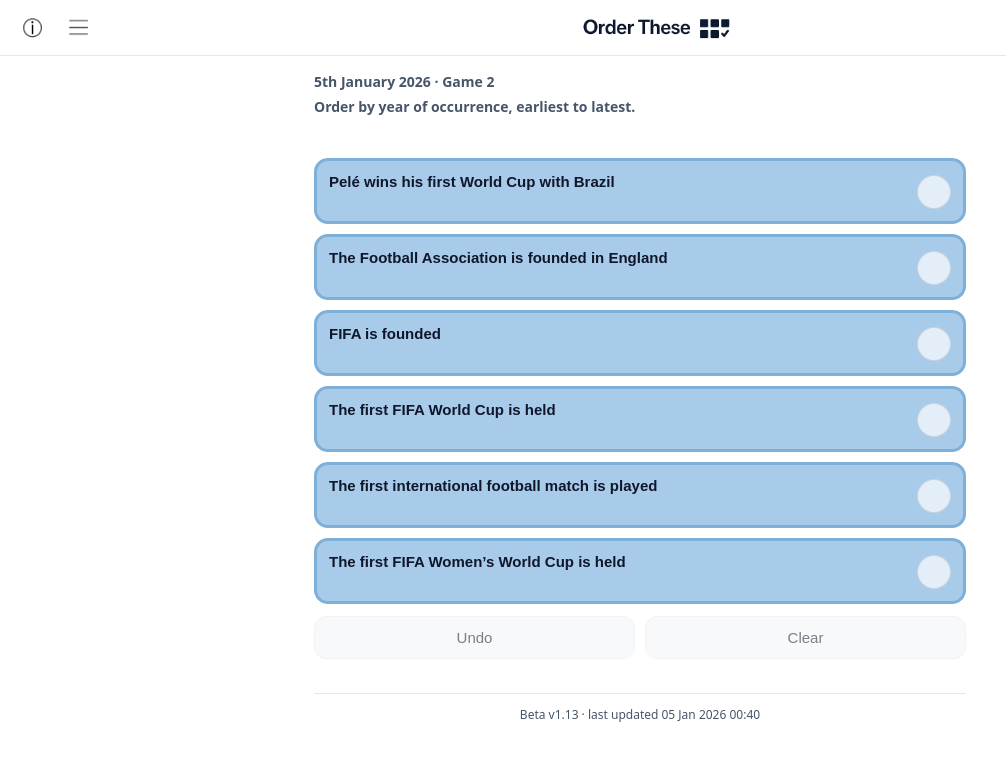
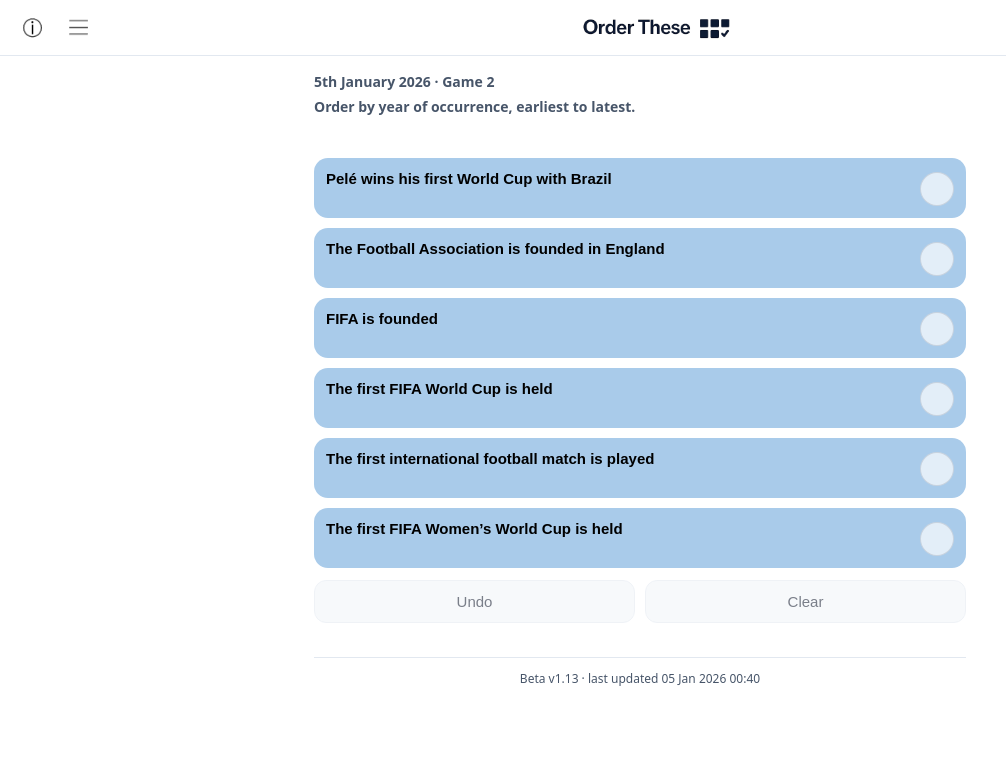
Before and after one commit to jimgallagher80/Eventorder, a PHP site: page / in a window 1280 px wide. Shown: the top 761 px of the page, without its empty margins (0-1006 px from the left). Run offline with PHP 8.4, Linux system fonts and the light colour scheme.

Commit message:
Update style.css

```diff
--- a/style.css
+++ b/style.css
@@ -11,28 +11,20 @@
   --btnSecondaryText: #0f172a;
 
   /* NYT-ish colours (by eye) */
-  --nytBlue: #A9CBEA;     /* Connections result-band blue, slightly darker */
-  --nytBlueBorder: #7FB0DA;
-
-  --nytYellow: #F9DF6D;   /* Connections result-band yellow */
-  --nytYellowBorder: #E7C94A;
-
-  --nytGreen: #A0C35A;    /* single green used everywhere */
+  --nytBlue: #A9CBEA;
+  --nytYellow: #F9DF6D;
+  --nytGreen: #A0C35A;
 
   /* Map game semantics to NYT-ish */
   --blueTint: var(--nytBlue);
-  --blueBorder: var(--nytBlueBorder);
-
   --amber: var(--nytYellow);
-  --amberBorder: var(--nytYellowBorder);
-
   --green: var(--nytGreen);
 
   /* iOS safe-area helpers */
   --safeTop: env(safe-area-inset-top);
 
   /* New: smaller topbar */
-  --topbarBase: 56px; /* was 92px */
+  --topbarBase: 56px;
 }
 
 *{ box-sizing: border-box; }
@@ -93,8 +85,6 @@ button,
   opacity: 0.6;
 }
 
-
-
 .icon-img{
   width: 25px;
   height: 25px;
@@ -110,12 +100,12 @@ button,
   display: flex;
   justify-content: center;
   align-items: center;
-  padding-right: 64px; /* balances left buttons visually */
+  padding-right: 64px;
 }
 
 /* Logo reduced to ~2/3 size */
 .logo{
-  height: 42px; /* was 64px */
+  height: 42px;
   width: auto;
   max-width: 100%;
   display: block;
@@ -170,6 +160,7 @@ button{
   cursor: pointer;
 }
 
+/* default disabled (applies to non-tile buttons) */
 button:disabled{
   opacity: 0.55;
   cursor: default;
@@ -194,7 +185,7 @@ button.secondary{
   padding: 12px 18px;
   background: var(--blueTint);
   color: var(--text);
-  border: 1px solid var(--blueBorder);
+  border: 1px solid var(--border);
   border-radius: 14px;
 }
 
@@ -208,15 +199,15 @@ button.secondary{
 
 /* Reorder animation (FLIP) */
 .event-btn{
-  transition: transform 220ms ease, background-color 160ms ease, border-color 160ms ease;
+  transition: transform 220ms ease, background-color 160ms ease;
   will-change: transform;
 
   background: var(--blueTint);
-  border: 2px solid var(--blueBorder);
+  border: none;               /* ✅ no coloured borders */
+  border-radius: 14px;
 
-  border-radius: 14px;
   padding: 12px 12px;
-  color: var(--text);
+  color: #000000;             /* ✅ force true black text */
   font-size: 15px;
   text-align: left;
 
@@ -242,28 +233,28 @@ button.secondary{
   line-height: 1.25;
   word-break: break-word;
   overflow-wrap: anywhere;
+  color: #000000;             /* ✅ ensure black */
 }
-
 
 .event-value{
   margin-top: 4px;
   font-size: 13px;
-  color: rgba(15, 23, 42, 0.78);
+  color: rgba(0, 0, 0, 0.72);
   font-weight: 400;
-  overflow: hidden;
-  text-overflow: ellipsis;
-  white-space: nowrap;
+  overflow: visible;
+  text-overflow: clip;
+  white-space: normal;
 }
 
 /* Selected (in current pick) */
 .event-btn.selected{
-  border-color: rgba(15, 23, 42, 0.25);
-  box-shadow: 0 0 0 2px rgba(15, 23, 42, 0.06) inset;
+  box-shadow: 0 0 0 2px rgba(15, 23, 42, 0.10) inset;
 }
 
-/* Disabled should still be readable */
+/* ✅ tiles should not “grey out” when disabled */
 .event-btn:disabled{
-  opacity: 0.78;
+  opacity: 1;
+  cursor: default;
 }
 
 /* Choice badge */
@@ -282,7 +273,7 @@ button.secondary{
 
   font-weight: 800;
   font-size: 14px;
-  color: var(--text);
+  color: #000000;
 
   background: rgba(255,255,255,0.68);
   border: 1px solid rgba(15, 23, 42, 0.12);
@@ -299,26 +290,22 @@ button.secondary{
   background: rgba(255,255,255,0.78);
 }
 
-/* Feedback styling (hybrid: thicker borders) */
+/* Feedback styling — fill only */
 .event-btn.fb-blue{
   background: var(--blueTint);
-  border: 3px solid var(--blueBorder);
 }
 
 .event-btn.fb-yellow{
   background: var(--amber);
-  border: 3px solid var(--amberBorder);
 }
 
 .event-btn.fb-green{
   background: var(--green);
-  border: 3px solid var(--green);
 }
 
 /* Final reveal uses the same single green */
 .event-btn.final-reveal{
   background: var(--green);
-  border: 3px solid var(--green);
 }
 
 /* Hide the badge entirely during final reveal */
@@ -475,12 +462,6 @@ button.secondary{
   color: var(--text);
 }
 
-.dev-hint{
-  margin-top: 6px;
-  font-size: 12px;
-  color: var(--muted);
-}
-
 /* Footer build line: centred with separator line and extra gap */
 .buildline{
   margin: 22px 0 0 0;
@@ -520,14 +501,6 @@ button.secondary{
   color: var(--text);
 }
 
-.archive-rule{
-  margin-top: 4px;
-  font-size: 13px;
-  color: var(--muted);
-  line-height: 1.25;
-  overflow-wrap: anywhere;
-}
-
 .archive-play{
   flex: 0 0 auto;
   text-decoration: none;
@@ -535,7 +508,7 @@ button.secondary{
   font-size: 14px;
   padding: 10px 12px;
   border-radius: 12px;
-  border: 1px solid var(--blueBorder);
+  border: 1px solid var(--border);
   background: var(--blueTint);
-  color: var(--text);
+  color: #000000;
 }
```
